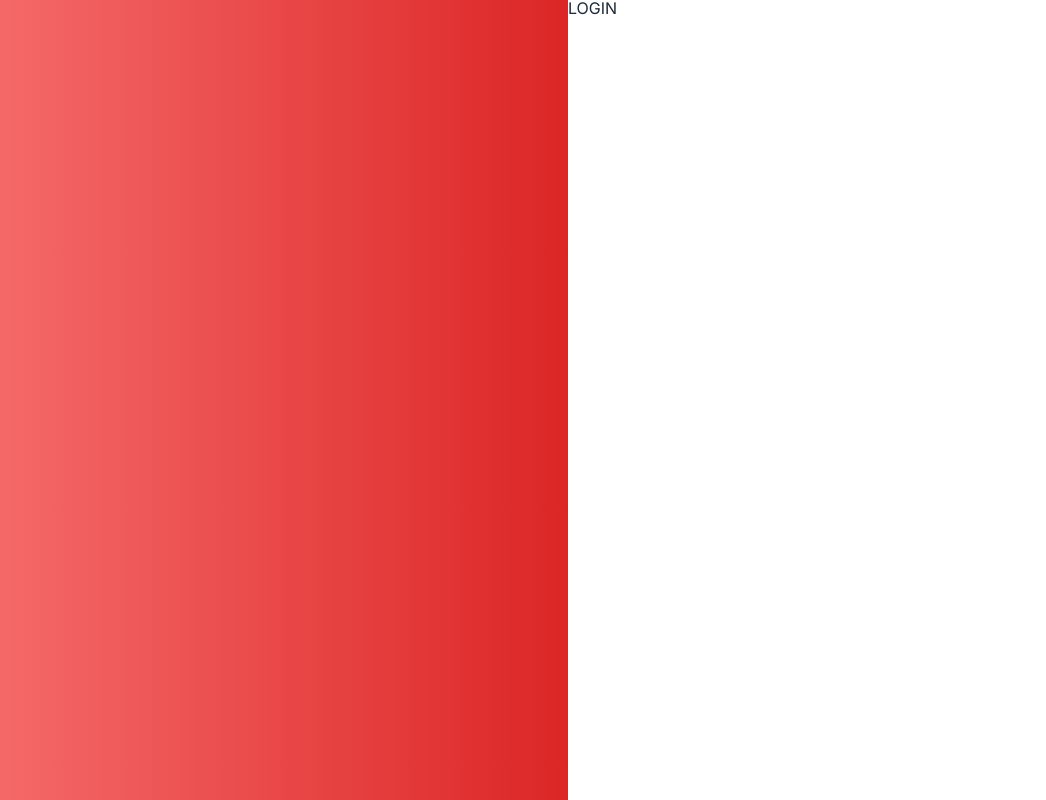
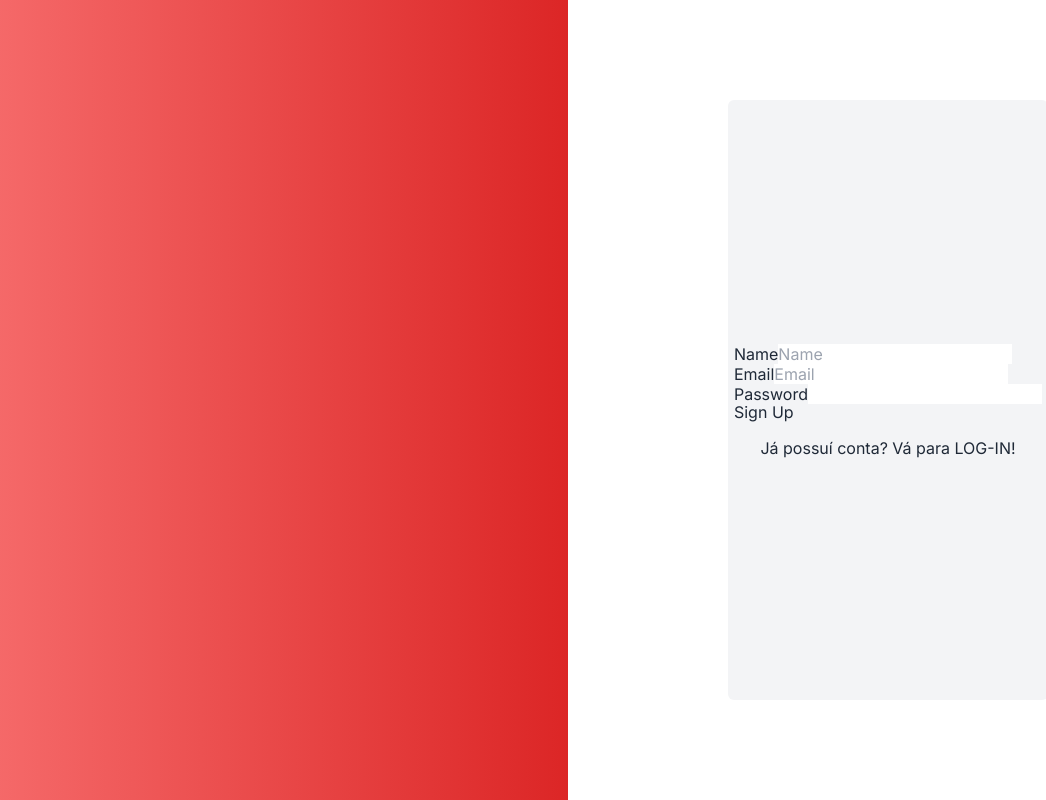
Before and after one commit to RochaDevs/ChurchPlayers, a Next.js app: page /signup in a window 1280 px wide. Shown: the whole page, without its empty margins (72-1118 px from the left). Built offline with nearby package versions, Linux system fonts and the light colour scheme.

Commit message:
11/05 15h21

```diff
--- a/src/app/(PageHome)/login/page.tsx
+++ b/src/app/(PageHome)/login/page.tsx
@@ -3,14 +3,16 @@ import Link from 'next/link';
 
 const PageLogin = () => {
     return (
-        <section className={`flex items-center justify-center`}>
+        <section className={`flex h-screen`}>
             <div className={`w-6/12 bg-gradient-to-r from-red-400 to-red-600 h-screen dark:bg-gradient-to-r dark:from-blue-900 dark:to-blue-950`}></div>
-            <div className={`w-6/12 h-screen`}>
-                <FormLogin />
-                <Link href={'/signup'}>
-                    SIGN-UP
-                </Link>
-            </div>
+            <section className={`w-6/12 flex items-center justify-center`}>
+                <div className={`flex flex-col`}>
+                    <FormLogin />
+                    <Link href={'/signup'}>
+                        SIGN-UP
+                    </Link>
+                </div>
+            </section>
         </section>
     )
 };
--- a/src/app/(PageHome)/signup/page.tsx
+++ b/src/app/(PageHome)/signup/page.tsx
@@ -3,14 +3,16 @@ import Link from 'next/link';
 
 const PageSignUp = () => {
     return (
-        <section className={`flex`}>
+        <section className={`flex h-screen`}>
             <div className={`w-6/12 bg-gradient-to-r from-red-400 to-red-600 h-screen dark:bg-gradient-to-r dark:from-blue-900 dark:to-blue-950`}></div>
-            <div className={`w-6/12`}>
-                <FormSignUp />
-                <Link href={'/login'}>
-                    LOGIN
-                </Link>
-            </div>
+            <section className={`w-6/12 flex items-center justify-center`}>
+                <div className={`flex flex-col bg-gray-100 h-3/4 w-2/4 items-center justify-center rounded-md gap-5`}>
+                    <FormSignUp />
+                    <Link href={'/login'}>
+                        Já possuí conta? Vá para LOG-IN!
+                    </Link>
+                </div>
+            </section>
         </section>
     )
 };
--- /dev/null
+++ b/src/app/actions/auth.tsx
@@ -0,0 +1 @@
+export async function signup(formData: FormData) {}
--- a/src/components/FormSignUp/index.tsx
+++ b/src/components/FormSignUp/index.tsx
@@ -1,9 +1,23 @@
 'use client';
+
+import { signup } from '@/app/actions/auth'
 
 export const FormSignUp = () => {
     return (
-        <form action="">
-
+        <form action={signup}>
+          <div>
+            <label htmlFor="name">Name</label>
+            <input id="name" name="name" placeholder="Name" />
+          </div>
+          <div>
+            <label htmlFor="email">Email</label>
+            <input id="email" name="email" type="email" placeholder="Email" />
+          </div>
+          <div>
+            <label htmlFor="password">Password</label>
+            <input id="password" name="password" type="password" />
+          </div>
+          <button type="submit">Sign Up</button>
         </form>
-    );
+      );
 };
```
